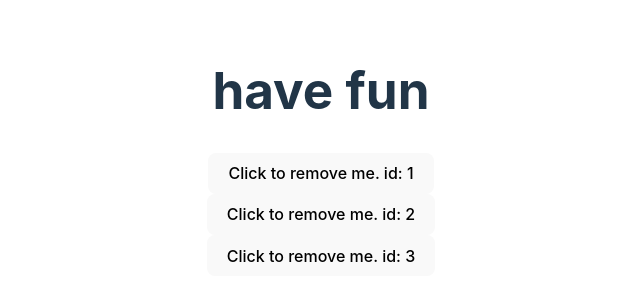
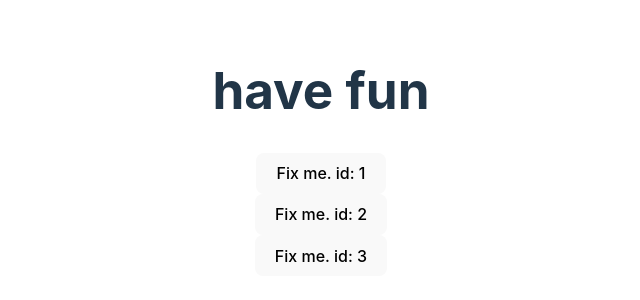
Before and after one commit to Sree2604/sayur-git-react-work, a React (Vite) app: page / in a window 1280 px wide. Shown: the part 248-548 px from the top of the page, without its empty margins (319-959 px from the left). Built offline with nearby package versions, Linux system fonts and the light colour scheme.

Commit message:
update component names and values

```diff
--- a/src/App.jsx
+++ b/src/App.jsx
@@ -3,28 +3,28 @@ import { useState } from 'react'
 import './App.css'
 
 
-function Parent (){
-  const [children, setChildren] = useState([1,2,3])
+function ItemHold (){
+  const [buttonChild, setButtonChildren] = useState([1,2,3])
 
-function removeChild(removeId){
-  setChildren(children.filter((id)=> id!== removeId))
+function removeButton(removeId){
+  setButtonChildren(buttonChild.filter((id)=> id!== removeId))
 }
 
   return (
     <div>
       <h1> have fun</h1>
-      {children.map((id)=>(
-        <Child key={id} id={id} remove={removeChild} />
+      {buttonChild.map((id)=>(
+        <Item key={id} id={id} remove={removeButton} />
       ))}
     </div>
   )
       }
 
 
-function Child ({remove, id}){
+function Item ({remove, id}){
   return(
     <div>
-      <button onClick={remove}>Click to remove me. id: {id}</button>
+      <button onClick={remove}>Fix me. id: {id}</button>
     </div>
   )
 }
@@ -35,7 +35,7 @@ function App() {
   return (
     <>
    <div>
-    <Parent />
+    <ItemHold/>
    </div>
     </>
   )
```
Also changed, not shown: src/info.md (added).
